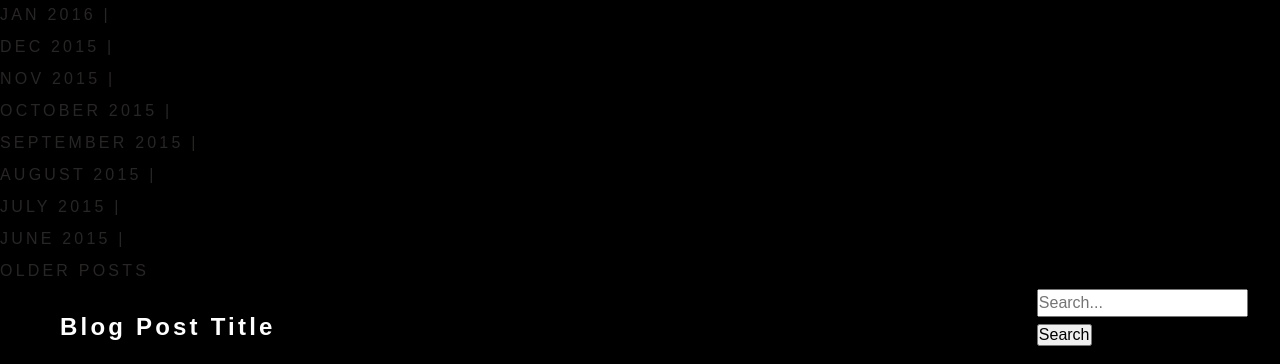
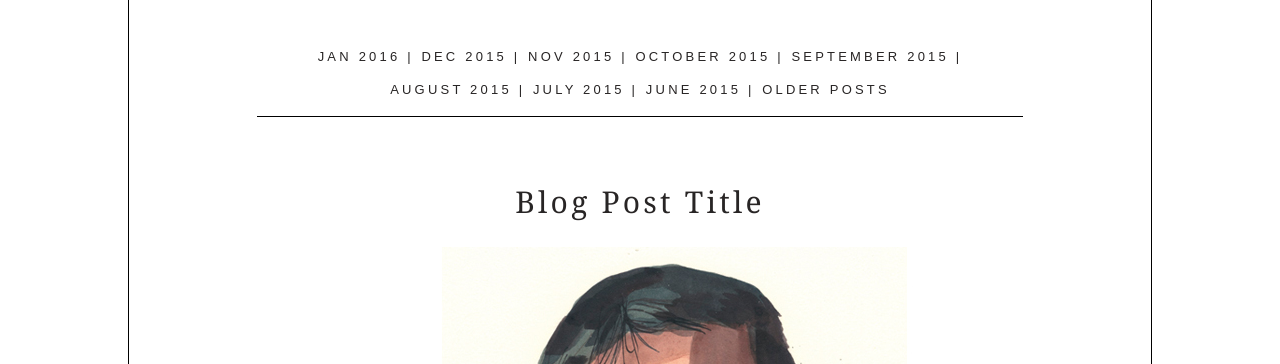
Before and after one commit to tjovanna/cmp3011-homework, a PHP site: page /subpage.html in a window 1280 px wide. Shown: the part 381-745 px from the top of the page. Run offline with PHP 8.4, Linux system fonts and the light colour scheme; some web fonts are replaced.

Commit message:
Adjusted for 1366px width; subpage up

```diff
--- a/01 html and css refresher/style.css
+++ b/01 html and css refresher/style.css
@@ -133,9 +130,24 @@ h1{
 	line-height: 1em;
 	margin: auto;
 	clear: both;
+	font-family: Georgia, Times, 'Times New Roman', serif;
+}
+section h1 {
+	font-size: 1.875em;
+	text-transform: none;
+	margin-bottom: 0;
+	padding: 1em;
+	text-align: center;
+	font-weight: 100;
+}
+.maintext {
+	width: 80%;
+	margin: 0 auto;
+}
+.maintext img {
+	margin: 0 3.5em;
 }
 #hero h1 {
-	font-family: Georgia, Times, 'Times New Roman', serif;
 	font-weight: 500;
 	position: relative;
 	letter-spacing: .1em;
@@ -191,13 +208,46 @@ input {
 	line-height: 1.5em;
 	text-align: left;
 }
+.textContainer {
+	background: #fff;
+	margin: 0px;
+	width: 100%;
+	position: relative;
+	border-top: 1px solid #000;
+}
+.textContainer section {
+	border-left: solid 1px #000;
+	border-right: solid 1px #000;
+	max-width: 1300px;
+	margin: 0 auto;
+	padding: 40px 5%;
+	width: 80%;
+}
+.textContainer section:first-child {
+	border-top: none;
+	padding: 30px 0 0;
+}
+.SubNav {
+	padding: 10px 25px;
+	width: 75%;
+	margin: 0 auto;
+	text-align: center;
+	border-bottom: solid 1px #000;
+}
+.SubNav li {
+	display: inline-block;
+	position: relative;
+	font-size: 0.8125em;
+}
+.SubNav li a {
+	padding: 0px 0;
+}
 #mainpost {
 	background-image: url(colorlessdrawing.jpg);
 	width: 66.66%;
 	height: 32em;
 	clear: both;
 	float: left;
-
 }
 h2 {
 	margin: 1em 2.5em;
--- a/01 html and css refresher/subpage.html
+++ b/01 html and css refresher/subpage.html
@@ -8,25 +8,67 @@
 <body>
 	<header>
 	<nav>
-			<a class="mainnav" href="#">AUTHOR</a>
-			<a class="mainnav" href="#">LIBRARY</a>
-			<a class="mainnav" href="/index.html"><span>HARUKI MURAKAMI</span>
+  		<ul style="height: auto;">
+  			<li>
+  				<a class="nav-author" href="/author">Author</a>
+  			</li>
+  			<li>
+  				<a class="nav-library" href="/library">Library</a>
+  			</li>
+  			    <div class="container containerNav">
+				    <div id="stylelogo">
+					    <div class="logo">
+					      	<a href="index.html"><span>Haruki Murakami</span>
 						          <span class="b bl"></span>
 						          <span class="b br"></span>
 						          <span class="b bl gap"></span>
 						          <span class="b br gap"></span>
-		          <span class="b bl"></span>
+						          <span class="b bb"></span>
 					           </a>
-			<a class="mainnav" href="#">COMMUNITY</a>
-			<a class="mainnav" href="#">RESOURCES</a>
-		</nav>
+					     </div>
+			     	 </div>
+		     	 </div>
+  			<li class="spacer">
+  				<a class="nav-community" href="/community">Community</a>
+  			</li>
+  			<li>
+  				<a class="nav-resources" href="/resources">Resources</a>
+  			</li>
+        </ul>
+	</header>
 	<div id="hero">
-			<h1>BLOG</h1>
+			<div class="outerCenter">
+				<div class="innerCenter">
+					<div class="container" data-delay="1">
+						<h1 class="underline">
+							<stagger staggertxt="Blog" class="ng-scope">
+								<div style="position:relative;display:inline-block;">
+									<div style="position: relative; display: inline-block; opacity: 1;">B</div>
+									<div style="position: relative; display: inline-block; opacity: 1;">L</div>
+									<div style="position: relative; display: inline-block; opacity: 1;">O</div>
+									<div style="position: relative; display: inline-block; opacity: 1;">G</div>
+								</div>
+							</stagger>
+							<stagger staggertxt="">
+								<div style="position:relative;display:inline-block;"></div>
+							</stagger>
+						</h1>
+							<div class="sub aniAlpha ng-binding" ng-bind-html="postdata.post.acf.subhead" style="visibility: inherit; opacity: 1;"><p>Delve into the world of Murakami in even greater detail</p>
+							</div>
+					</div>
+				</div>
+			</div>
 		</div>
 	</header>
+	<div class="Searchdiv">
+			<form>
+				<input type="text" placeholder="Search..." required>
+				<input type="button" value="Search">
+			</form>
+	</div>
 	<div class="textContainer">
 		<section>
-			<div class="blogSubNav">
+			<div class="SubNav">
 				<ul>
 					<li>
 						<a href="#">Jan 2016</a>
@@ -66,15 +108,9 @@
 				</ul>
 			</div>
 		</section>
-		<div class="Searchdiv">
-			<form>
-				<input type="text" placeholder="Search..." required>
-				<input type="button" value="Search">
-			</form>
-		</div>
-		<article>
-			<h2>Blog Post Title</h2>
-				<img src="http://placekitten.com/400/600">
+		<section class="maintext">
+			<h1>Blog Post Title</h1>
+				<img src="paintedportrait.jpg">
 				<p>
 				Lorem ipsum dolor sit amet, consectetur adipisicing elit sed do eiusmod tempor incididunt ut labore et dolore magna aliqua. Ut enim ad minim veniam, quis nostrud exercitation ullamco laboris nisi ut aliquip ex ea commodo consequat.
 				Lorem ipsum dolor sit amet, consectetur adipisicing elit sed do eiusmod tempor incididunt ut labore et dolore magna aliqua. Ut enim ad minim veniam, quis nostrud exercitation ullamco laboris nisi ut aliquip ex ea commodo consequat.
@@ -82,41 +118,46 @@
 				Lorem ipsum dolor sit amet, consectetur adipisicing elit sed do eiusmod tempor incididunt ut labore et dolore magna aliqua. Ut enim ad minim veniam, quis nostrud exercitation ullamco laboris nisi ut aliquip ex ea commodo consequat.
 				Lorem ipsum dolor sit amet, consectetur adipisicing elit sed do eiusmod tempor incididunt ut labore et dolore magna aliqua. Ut enim ad minim veniam, quis nostrud exercitation ullamco laboris nisi ut aliquip ex ea commodo consequat.
 				</p>
-		</article>
-		<section>
+		</section>
+	</div>
+		<section class="furtherPosts">
 			<h2>More Blog Posts...</h2>
-			<section>
-					<img src="http://placekitten.com/150/300">
-					<h3><a href="#">This is the Blog Post title</a></h3>
+				<section class="readmore">
+					<h3>This is the Blog Post title</h3>
+							<img src="anotherportrait.jpg" id="moreimg1">
+							<p>
+								Lorem ipsum dolor sit amet, consectetur adipisicing elit, sed do eiusmod
+								tempor incididunt ut labore et dolore magna aliqua. Ut enim ad minim veniam.
+								</br>
+								<a href="#">read more...</a>
+							</p>
+				</section>
+				<section class="readmore">
+					<h3>This is the Blog Post title</h3>
+						<img src="dancedance.jpg" id="moreimg2">
 							<p>
 								Lorem ipsum dolor sit amet, consectetur adipisicing elit, sed do eiusmod
 								tempor incididunt ut labore et dolore magna aliqua. Ut enim ad minim veniam,
 								quis nostrud exercitation ullamco laboris nisi ut aliquip ex ea commodo
 								consequat.
+								</br>
+								<a href="#">read more...</a>
 							</p>
 				</section>
-			<section>
-				<img src="http://placekitten.com/150/300">
-					<h3><a href="#">This is the Blog Post title</a></h3>
+				<section class="readmore">
+					<h3>This is the Blog Post title</h3>
+						<img src="murakamiportrait.jpg" id="moreimg3">
 							<p>
 								Lorem ipsum dolor sit amet, consectetur adipisicing elit, sed do eiusmod
 								tempor incididunt ut labore et dolore magna aliqua. Ut enim ad minim veniam,
 								quis nostrud exercitation ullamco laboris nisi ut aliquip ex ea commodo
 								consequat.
-					</p>
-			</section>
-			<section>
-				<img src="http://placekitten.com/150/300">
-					<h3><a href="#">This is the Blog Post title</a></h3>
-					<p>
-						Lorem ipsum dolor sit amet, consectetur adipisicing elit, sed do eiusmod
-						tempor incididunt ut labore et dolore magna aliqua. Ut enim ad minim veniam,
-						quis nostrud exercitation ullamco laboris nisi ut aliquip ex ea commodo
-						consequat.
+								</br>
+								<a href="#">read more...</a>
 							</p>
 				</section>
 		</section>
-		<footer>
+		<footer class="subpage">
 		<h4>Contact</h4>
 			<div class="address ng-binding" ng-bind-html="siteVars.footer_address">
 				<p>
```
Also changed, not shown: other parts of 01 html and css refresher/style.css (+49 -9 lines). Lines whose indentation alone changed are shown as unchanged.
